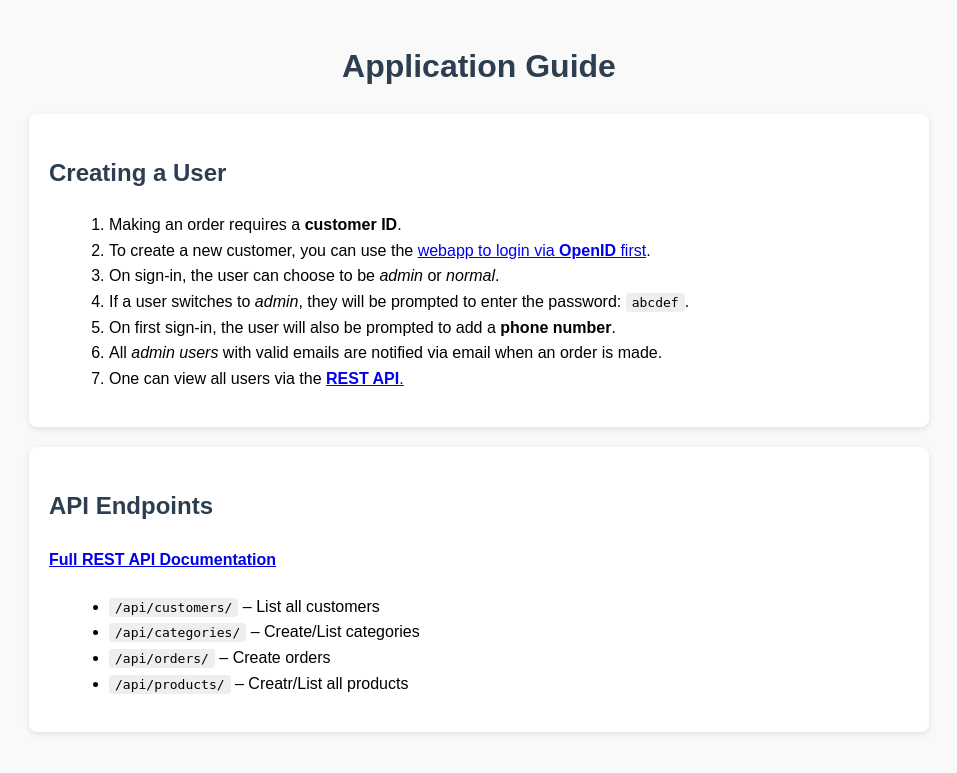
After one commit to austinogola/savannah_project, a Django app: page /shop/guide/ in a window 1280 px wide. The commit adds this page. Shown: the top 773 px of the page, without its empty margins (161-1118 px from the left). Run offline with Django 5.2, Linux system fonts and the light colour scheme.

Commit message:
docs+guide

```diff
--- /dev/null
+++ b/shop/templates/guide.html
@@ -0,0 +1,72 @@
+<!DOCTYPE html>
+<html lang="en">
+<head>
+  <meta charset="UTF-8">
+  <meta name="viewport" content="width=device-width, initial-scale=1.0">
+  <title>Guide - API & Usage</title>
+  <style>
+    body {
+      font-family: Arial, sans-serif;
+      line-height: 1.6;
+      background: #f9f9f9;
+      padding: 20px;
+      max-width: 900px;
+      margin: auto;
+    }
+    h1, h2 {
+      color: #2c3e50;
+    }
+    h1 {
+      text-align: center;
+    }
+    .section {
+      background: #fff;
+      padding: 20px;
+      margin-bottom: 20px;
+      border-radius: 8px;
+      box-shadow: 0 2px 6px rgba(0,0,0,0.1);
+    }
+    ol, ul {
+      margin-left: 20px;
+    }
+    code {
+      background: #eee;
+      padding: 2px 6px;
+      border-radius: 4px;
+    }
+  </style>
+</head>
+<body>
+  <h1>Application Guide</h1>
+
+  <div class="section">
+    <h2>Creating a User</h2>
+    <ol>
+      <li>Making an order requires a <strong>customer ID</strong>.</li>
+      <li>To create a new customer, you can use the
+        <a href="https://savannah.austino.online/shop/login/" target="_blank"  style="text-decoration:underline;">webapp to login via <strong>OpenID</strong> first</a>.</li>
+      <li>On sign-in, the user can choose to be <em>admin</em> or <em>normal</em>.</li>
+      <li>If a user switches to <em>admin</em>, they will be prompted to enter the password: <code>abcdef</code>.</li>
+      <li>On first sign-in, the user will also be prompted to add a <strong>phone number</strong>.</li>
+      <li>All <em>admin users</em> with valid emails are notified via email when an order is made.</li>
+      <li>One can view all users via the
+        <a href="https://savannah.austino.online/shop/docs/" target="_blank"  style="text-decoration:underline;"><strong>REST API</strong>.</li></a>
+    </ol>
+  </div>
+
+  <div class="section">
+    <h2>API Endpoints</h2>
+    <h4><a href="https://savannah.austino.online/shop/docs/" target="_blank"  style="text-decoration:underline;">Full REST API Documentation</a></h4>
+    <ul>
+      <li><code>/api/customers/</code> – List all customers</li>
+      <li><code>/api/categories/</code> – Create/List categories</li>
+      <!-- <li><code>/api/users/&lt;id&gt;/</code> – Retrieve a specific user</li> -->
+      <li><code>/api/orders/</code> – Create orders</li>
+      <!-- <li><code>/api/orders/&lt;id&gt;/</code> – Retrieve/update/delete an order</li> -->
+      <li><code>/api/products/</code> – Creatr/List all products</li>
+      <!-- <li><code>/api/products/&lt;id&gt;/</code> – Retrieve a specific product</li> -->
+      <!-- You can add more as you send me your views/serializers -->
+    </ul>
+  </div>
+</body>
+</html>
--- a/shop/urls.py
+++ b/shop/urls.py
@@ -1,5 +1,6 @@
 from django.urls import path, include
 from . import views
+from django.views.generic import TemplateView
 
 urlpatterns = [
     # Public pages
@@ -29,5 +30,6 @@ urlpatterns = [
     path("set_usertype/", views.set_usertype, name="set_usertype"),
 
     path("docs/", views.DocsView.as_view(), name="api-docs"),
+     path("guide/", TemplateView.as_view(template_name="guide.html"), name="guide"),
 
 ]
```
Also changed, not shown: shop/templates/docs.html (+174 -64 lines).
